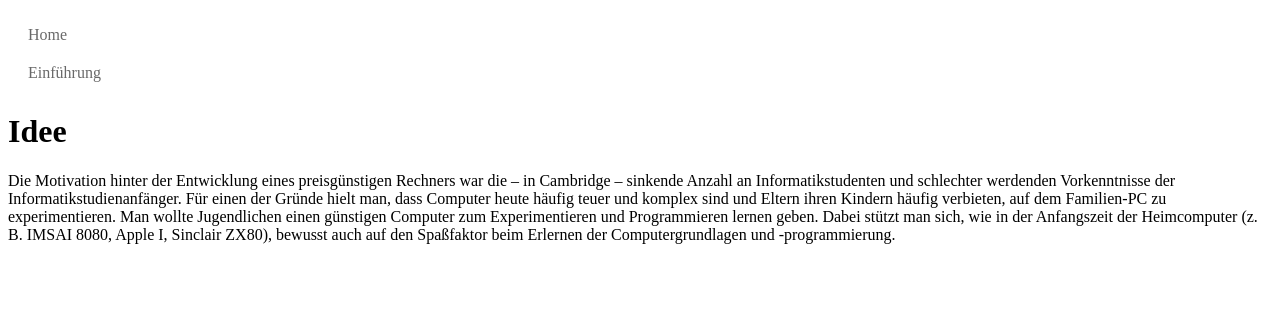
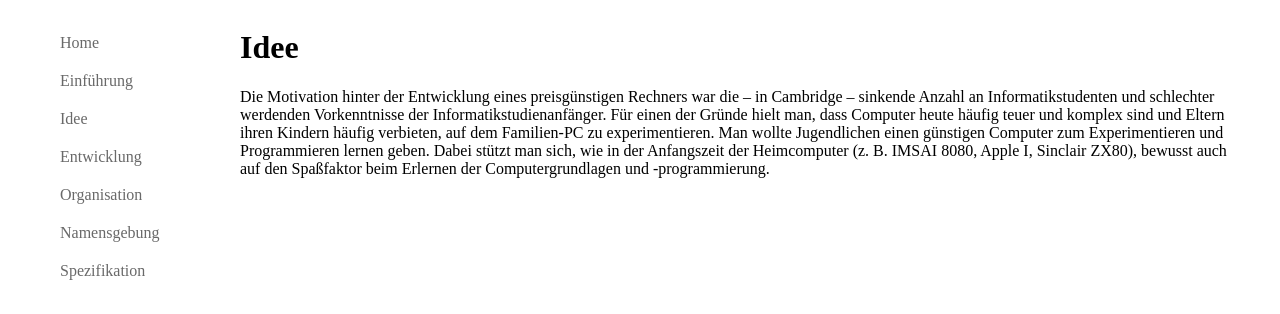
Before and after one commit to delexi/mc-website, a plain HTML site: page idea.html in a window 1280 px wide. Drawn offline with Linux system fonts and the light colour scheme.

Commit message:
Include all pages in the menu.

```diff
--- a/idea.html
+++ b/idea.html
@@ -7,10 +7,13 @@
     <meta charset="utf-8"/>
   </head>
   <body>
+    <div id="main">
+      <div id="menu">
         <nav id="main-nav"> </nav>
-    <script src="script.js"></script>
+      </div>
+      <div id="content">
+        <h1>Idee</h1>
 
-    <h1>Idee</h1>
         <p>
           Die Motivation hinter der Entwicklung eines preisgünstigen Rechners
           war die – in Cambridge – sinkende Anzahl an Informatikstudenten und
@@ -23,5 +26,8 @@
           (z. B. IMSAI 8080, Apple I, Sinclair ZX80), bewusst auch auf den
           Spaßfaktor beim Erlernen der Computergrundlagen und -programmierung.
         </p>
+      </div>
+    </div>
+    <script src="script.js"></script>
   </body>
 </html>
--- a/script.js
+++ b/script.js
@@ -2,9 +2,9 @@ document.getElementById("main-nav").innerHTML =
     "<ul id='menu'>" +
     "<li><a href='index.html'>Home</a></li>" +
     "<li><a href='introduction.html'>Einführung</a></li>" +
-    // "<li><a href='idea.html'>Idee</a></li>" +
-    // "<li><a href='development.html'>Entwicklung</a></li>" +
-    // "<li><a href='organisation.html'>Organisation</a></li>" +
-    // "<li><a href='name.html'>Namensgebung</a></li>" +
-    // "<li><a href='specs.html'>Spezifikation</a></li>" +
+    "<li><a href='idea.html'>Idee</a></li>" +
+    "<li><a href='development.html'>Entwicklung</a></li>" +
+    "<li><a href='organisation.html'>Organisation</a></li>" +
+    "<li><a href='name.html'>Namensgebung</a></li>" +
+    "<li><a href='specs.html'>Spezifikation</a></li>" +
     "</ul>";
```
Also changed, not shown: development.html (+7 -1 lines), name.html (+8 -2 lines), organisation.html (+8 -2 lines), specs.html (+8 -2 lines). Lines whose indentation alone changed are shown as unchanged.
